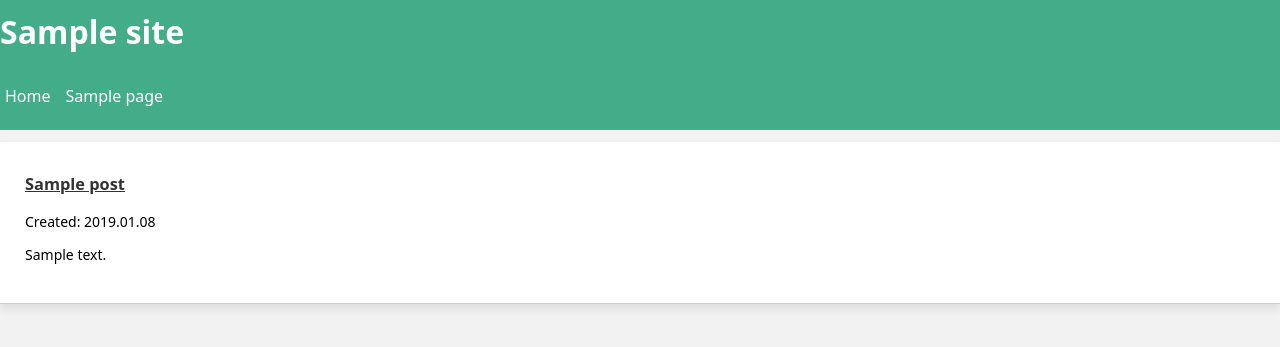
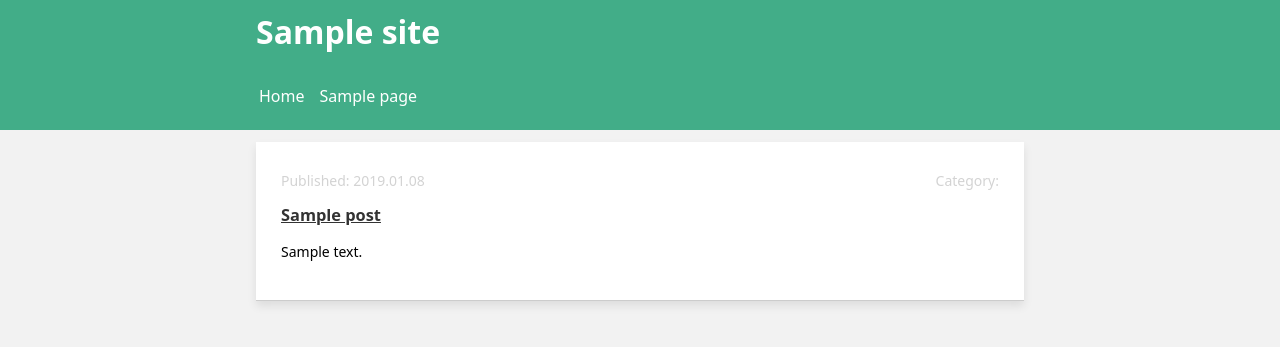
Before and after one commit to pwujczyk/ProductivityTools.WTBasic, a WordPress theme: template single.php in a window 1280 px wide. Shown: the top 347 px of the page. Run offline with PHP 8.4 and a stand-in for WordPress, Linux system fonts and the light colour scheme; the site name, menu and one post (Sample post) are stand-ins, and other content is empty.

Commit message:
corrected single page without code styling'

```diff
--- a/index.php
+++ b/index.php
@@ -50,9 +50,6 @@
 							</a>
 						</h3>
 						<?php the_excerpt(); ?>
-
-
-
 					</article>
 
 				<?php endwhile;?>
--- a/single.php
+++ b/single.php
@@ -8,35 +8,55 @@
 		<?php bloginfo('name'); ?>
 	</title>
 		<header>
-			<div class="content">
+			<div class="middleColumn">
 			<a href="/"><h1><?php bloginfo('name'); ?></h1></a>
 					<small><?php bloginfo('description'); ?></small>
 			</div>
 		</header>
-		<nav class="main-nav">
-			<div class="container content">
-				<?php $args	=	array('theme_location'	=>	'primary');	?>
-				<?php	wp_nav_menu($args);	?>
-			</div>
-		</nav>
+		<?php if(has_nav_menu('primary')): ?>
+			<nav class="main-nav">
+				<div class="container middleColumn">
+					<?php $args	= array('theme_location' =>	'primary');	?>
+					<?php wp_nav_menu($args);	?>
+				</div>
+			</nav>
+		<?php endif;?>
 </head>
 	<body>
-		<div class="content">
+		<div class="middleColumn">
 
 			<?php if(have_posts()):	?>
 				<?php while(have_posts()): the_post(); ?>
 					<article class="post">
+						<div>
+							<p class="full-article-published">Published: <?php the_date('Y.m.d'); ?></p>
+							<p class="full-article-category">
+								<?php
+									$categories	=	get_the_category();
+									$separator	=	",	";
+									$output	=	'Category: ';
+									if($categories){
+										foreach($categories	as	$category){
+											$output	.=	'<a	href="'.get_category_link($category->term_id).'">'.
+											$category->cat_name.'</a>'.$separator;
+										}
+									}
+								echo trim($output,	$separator);
+								?>
+							</p>
+						</div>
+
 						<?php if(has_post_thumbnail()): ?>
 							<div class="post-thumbnail">
 								<?php the_post_thumbnail();	?>
 							</div>
 						<?php endif;?>
-						<h3>
+						<h3 class="full-article-title">
 							<a href="<?php the_permalink(); ?>">
 								<?php the_title();?>
 							</a>
 						</h3>
-						<div class="meta">Created: <?php the_date('Y.m.d'); ?></div>
+
 						<?php the_content();?>
 					</article>
 				<?php endwhile;?>
--- a/style.css
+++ b/style.css
@@ -234,3 +234,23 @@
 	background-color: #42ad88 !important;
 	width: 100% !important;
 }
+
+
+.full-article-published{
+	float:left;
+	color: lightgray;
+}
+
+.full-article-category{
+	float:right;
+	color:lightgray;
+}
+
+.full-article-category a{
+	text-decoration: none;
+	color: lightgray;
+}
+
+.full-article-title{
+	clear:both;
+}
```
